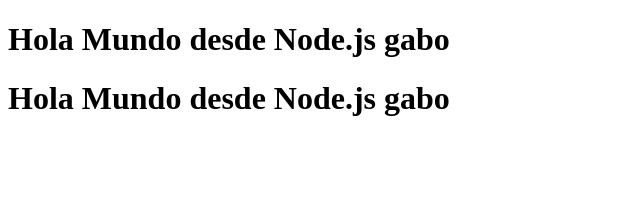
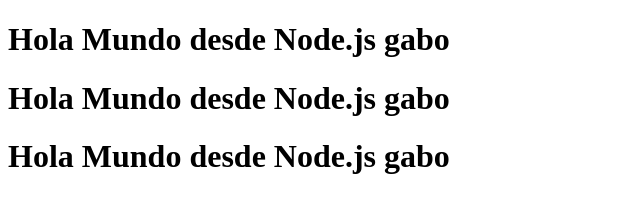
Before and after one commit to gabriel9818/aws-action, a website: page index.html in a window 1280 px wide. Shown: the whole page, without its empty margins (0-640 px from the left). Drawn offline with Linux system fonts and the light colour scheme.

Commit message:
feat: :ambulance: add a line

```diff
--- a/index.html
+++ b/index.html
@@ -8,5 +8,6 @@
 <body>
     <h1>Hola Mundo desde Node.js gabo</h1>
     <h1>Hola Mundo desde Node.js gabo</h1>
+    <h1>Hola Mundo desde Node.js gabo</h1>
 </body>
 </html>
```
